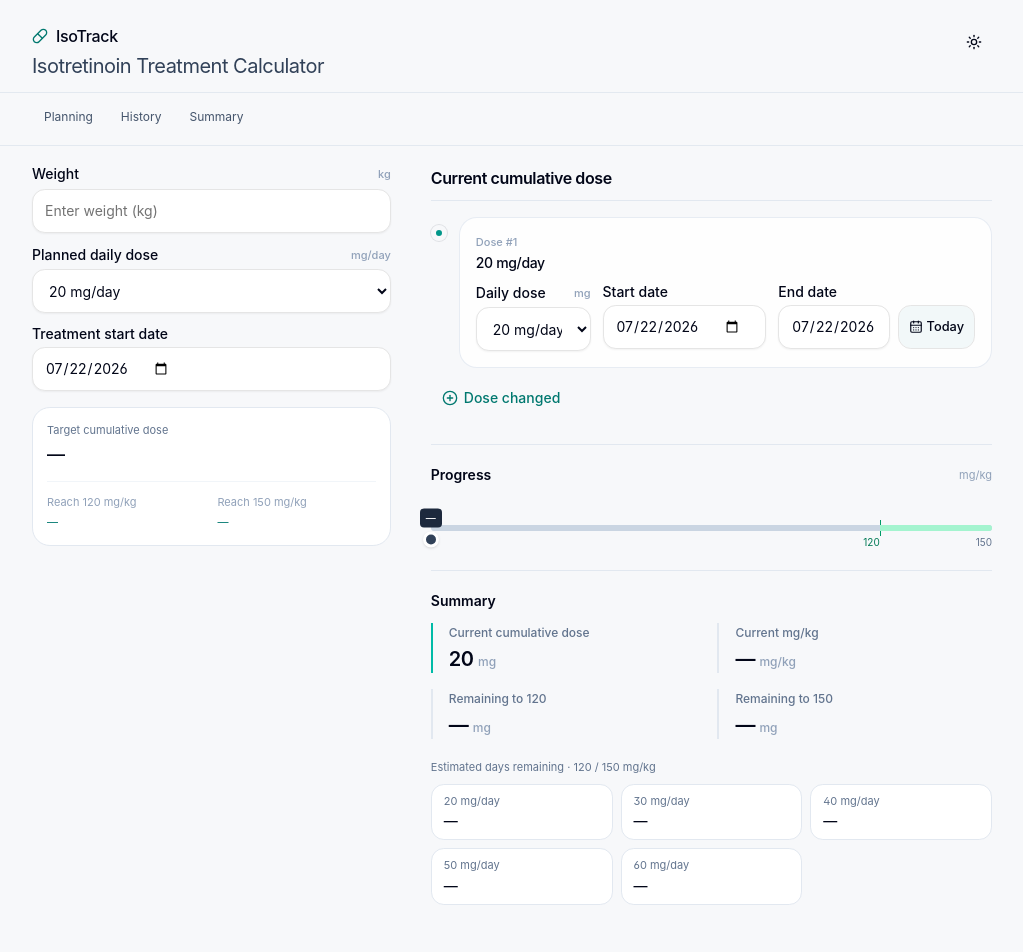
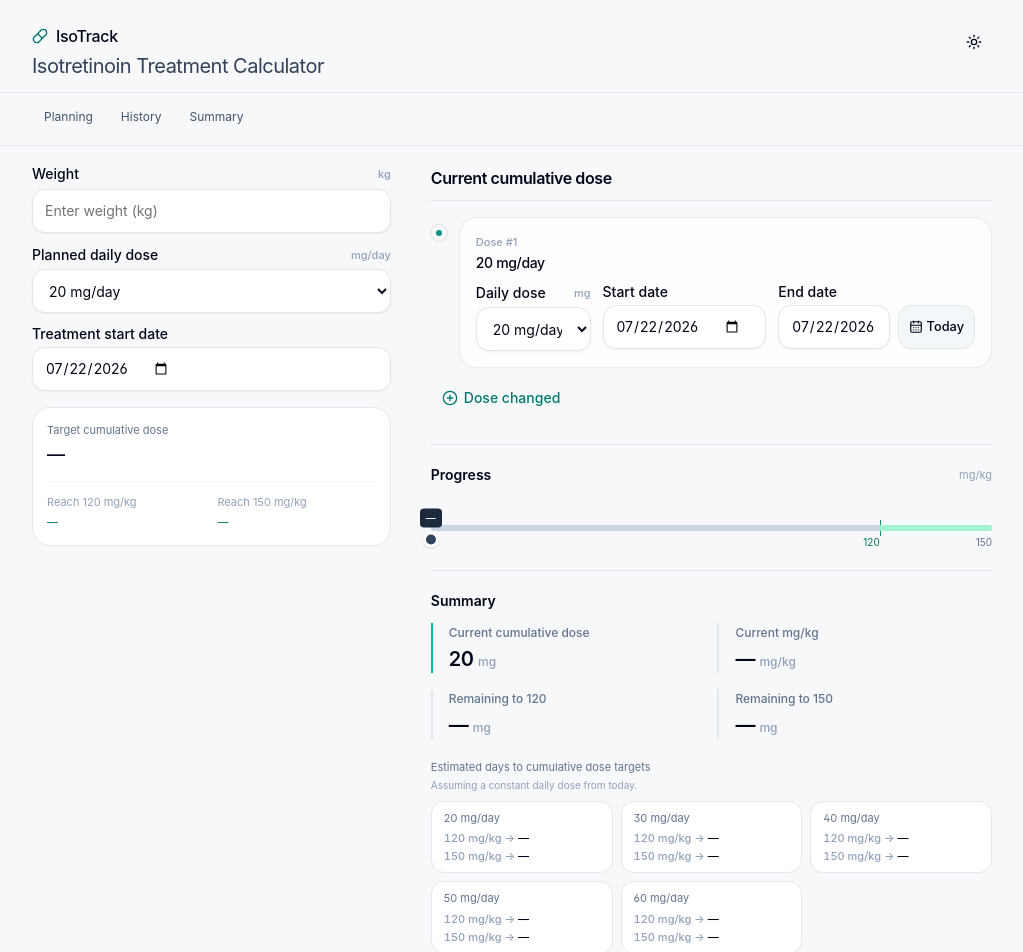
Before and after one commit to AbdulelahToman/IsoTrack, a Next.js app: page / in a window 1280 px wide. Shown: the top 952 px of the page, without its empty margins (128-1151 px from the left). Built offline with nearby package versions, Linux system fonts and the light colour scheme.

Commit message:
Clarify estimated treatment days

```diff
--- a/src/app/page.tsx
+++ b/src/app/page.tsx
@@ -2,7 +2,7 @@
 
 import { memo, useCallback, useEffect, useMemo, useState } from "react";
 import { AnimatePresence, motion } from "framer-motion";
-import { CalendarDays, CirclePlus, Minus, Moon, Pill, Sun, Trash2 } from "lucide-react";
+import { CalendarDays, CirclePlus, Moon, Pill, Sun, Trash2 } from "lucide-react";
 
 import { Button } from "@/components/ui/button";
 import { Input } from "@/components/ui/input";
@@ -270,9 +270,12 @@ export default function Home() {
                 <SummaryMetric label="Remaining to 120" value={numericWeight > 0 ? Math.ceil(remaining120).toLocaleString() : "—"} unit="mg" />
                 <SummaryMetric label="Remaining to 150" value={numericWeight > 0 ? Math.ceil(remaining150).toLocaleString() : "—"} unit="mg" />
               </div>
-              <p className="mb-2 mt-5 text-[11px] text-slate-500 dark:text-neutral-400">Estimated days remaining · 120 / 150 mg/kg</p>
+              <div className="mb-2 mt-5">
+                <p className="text-[11px] text-slate-500 dark:text-neutral-400">Estimated days to cumulative dose targets</p>
+                <p className="mt-0.5 text-[10px] text-slate-400 dark:text-neutral-500">Assuming a constant daily dose from today.</p>
+              </div>
               <div className="grid grid-cols-2 gap-2 sm:grid-cols-3">
-                {doseOptions.map((dose) => <div key={dose} className="rounded-lg border border-slate-200 bg-white px-3 py-2 dark:border-neutral-600 dark:bg-[#2f2f2f]"><p className="text-[11px] text-slate-500 dark:text-neutral-400">{dose} mg/day</p><p className="mt-0.5 flex items-center gap-1.5 text-sm font-medium tabular-nums">{numericWeight > 0 ? <><span>{Math.ceil(remaining120 / dose)}</span><Minus className="size-3 text-slate-300 dark:text-neutral-600" /><span>{Math.ceil(remaining150 / dose)} d</span></> : <span>—</span>}</p></div>)}
+                {doseOptions.map((dose) => <div key={dose} className="rounded-lg border border-slate-200 bg-white px-3 py-2 dark:border-neutral-600 dark:bg-[#2f2f2f]"><p className="text-[11px] text-slate-500 dark:text-neutral-400">{dose} mg/day</p><div className="mt-1 space-y-0.5 text-[11px] font-medium leading-4 tabular-nums"><p><span className="text-slate-400 dark:text-neutral-500">120 mg/kg →</span> {numericWeight > 0 ? `${Math.ceil(remaining120 / dose)} days` : "—"}</p><p><span className="text-slate-400 dark:text-neutral-500">150 mg/kg →</span> {numericWeight > 0 ? `${Math.ceil(remaining150 / dose)} days` : "—"}</p></div></div>)}
               </div>
             </section>
 
```
